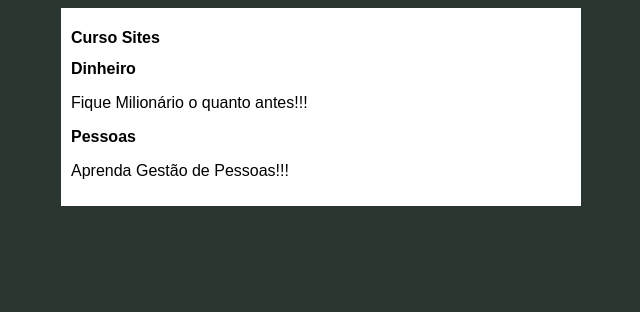
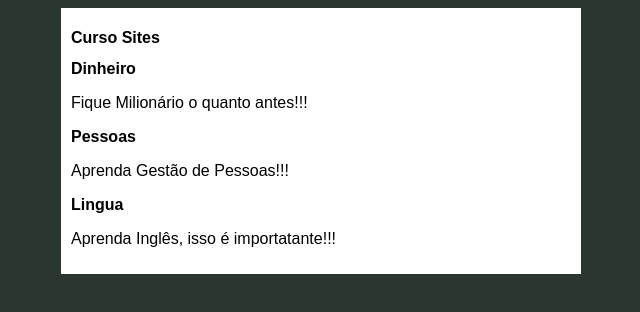
Before and after one commit to DaniloDSH/Repositorio-Branches, a plain HTML site: page index.html in a window 1280 px wide. Shown: the whole page, without its empty margins (319-959 px from the left). Drawn offline with Linux system fonts and the light colour scheme.

Commit message:
New language

```diff
--- a/index.html
+++ b/index.html
@@ -17,6 +17,10 @@
             <h2>Pessoas</h2>
             <p>Aprenda Gestão de Pessoas!!!</p>
         </article>
+        <article>
+            <h2>Lingua</h2>
+            <p>Aprenda Inglês, isso é importatante!!!</p>
+        </article>
     </main>
 </body>
 </html>
```
